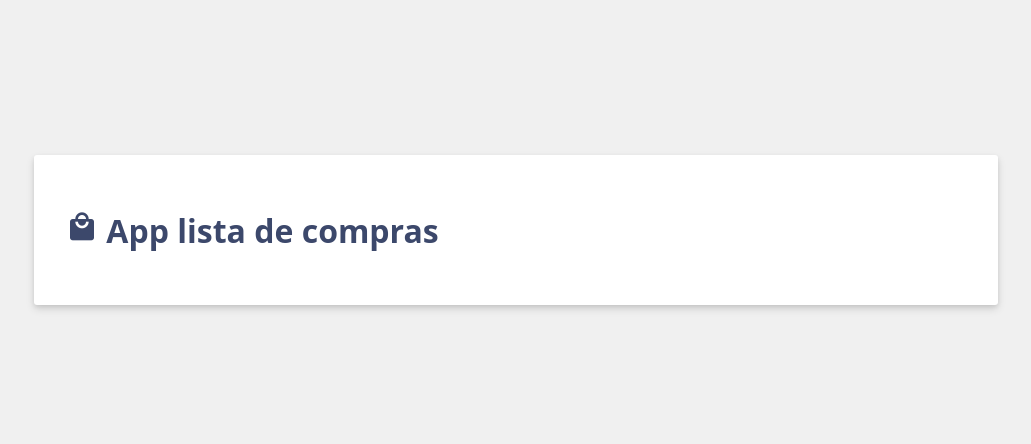
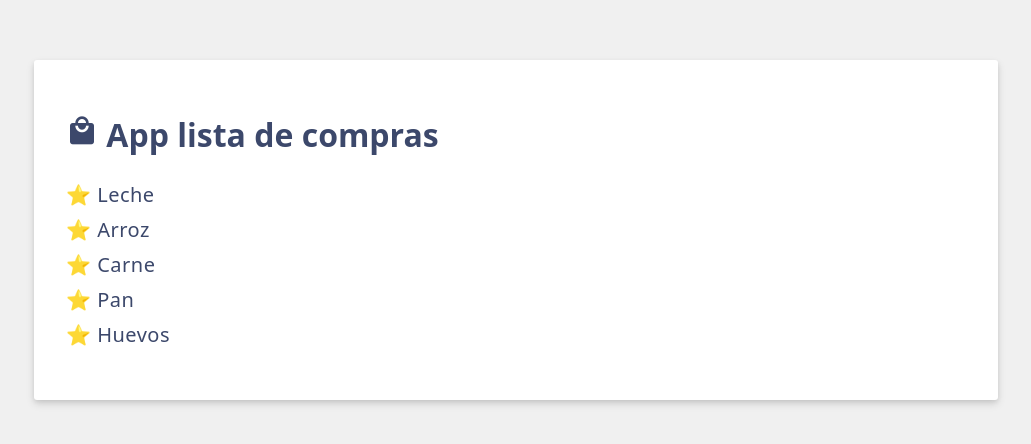
Before and after one commit to GaonaRiveraDiegoGael/VueJs-ShoppingCart, a Vue app: page / in a window 1280 px wide. Shown: the part 170-614 px from the top of the page, without its empty margins (124-1155 px from the left). Built offline with nearby package versions, Linux system fonts and the light colour scheme.

Commit message:
⭐ Feat: App.vue Add a list of items using v-for

```diff
--- a/src/App.vue
+++ b/src/App.vue
@@ -6,10 +6,22 @@ import { ref } from 'vue'
 // de tipo string
 const header = ref('App lista de compras');
 const shoppingIcon = ref('material-icons shopping-cart-icon');
+// Creando una referencia reactiva
+// para alamacenar el valor de la lista
+const items = ref([
+  { id: 0, label: 'Leche' },
+  { id: 1, label: 'Arroz' },
+  { id: 2, label: 'Carne' },
+  { id: 3, label: 'Pan' },
+  { id: 4, label: 'Huevos' }
+]);
 </script>
 
 <template>
   <h1> <i :class="shoppingIcon">local_mall</i> {{ header }}</h1>
+  <ul>
+    <li v-for="({id, label}, i) in items" v-bind:key="id">⭐ {{ label }}</li>
+  </ul>
 </template>
 
 <style scoped>
```
